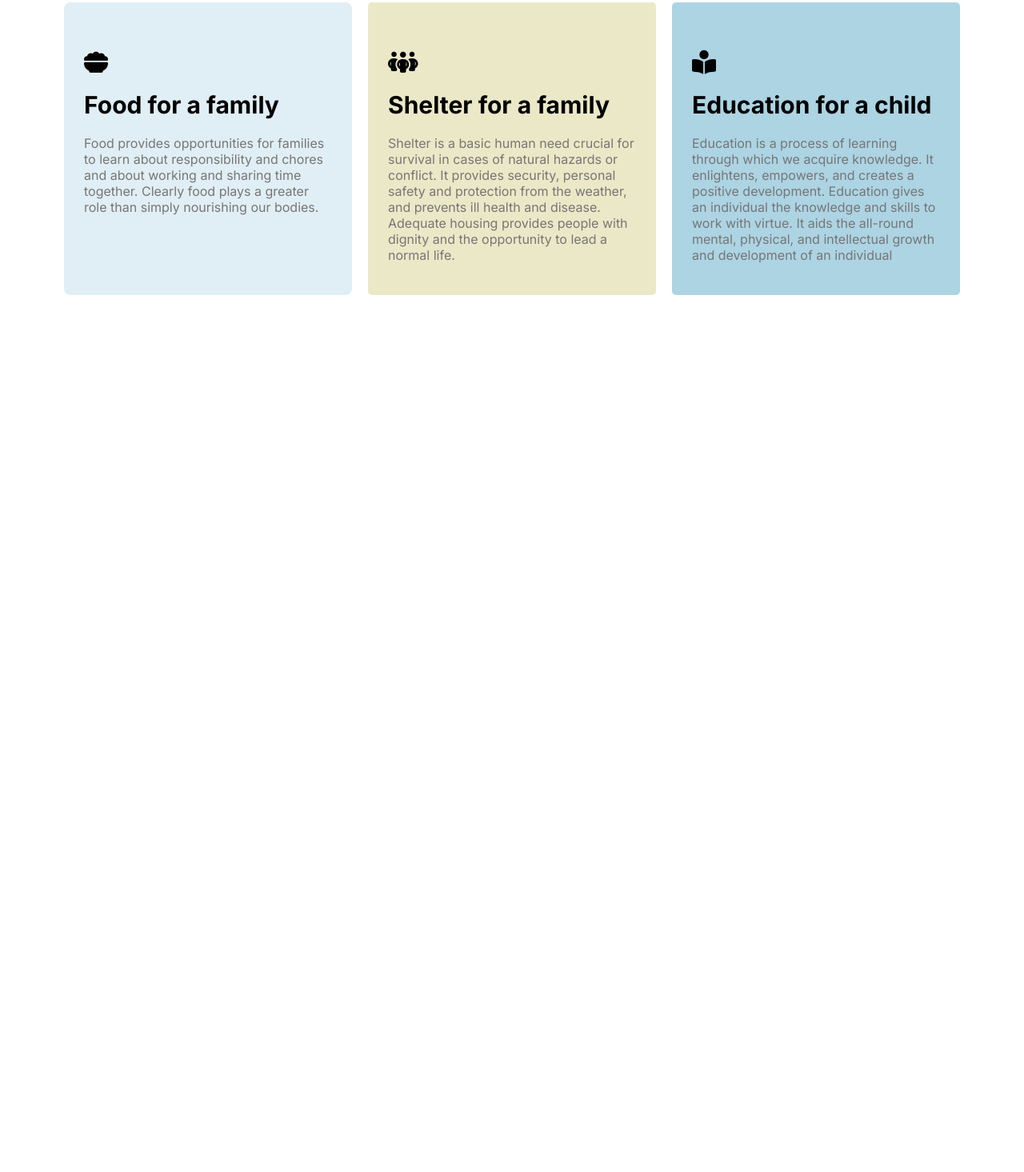
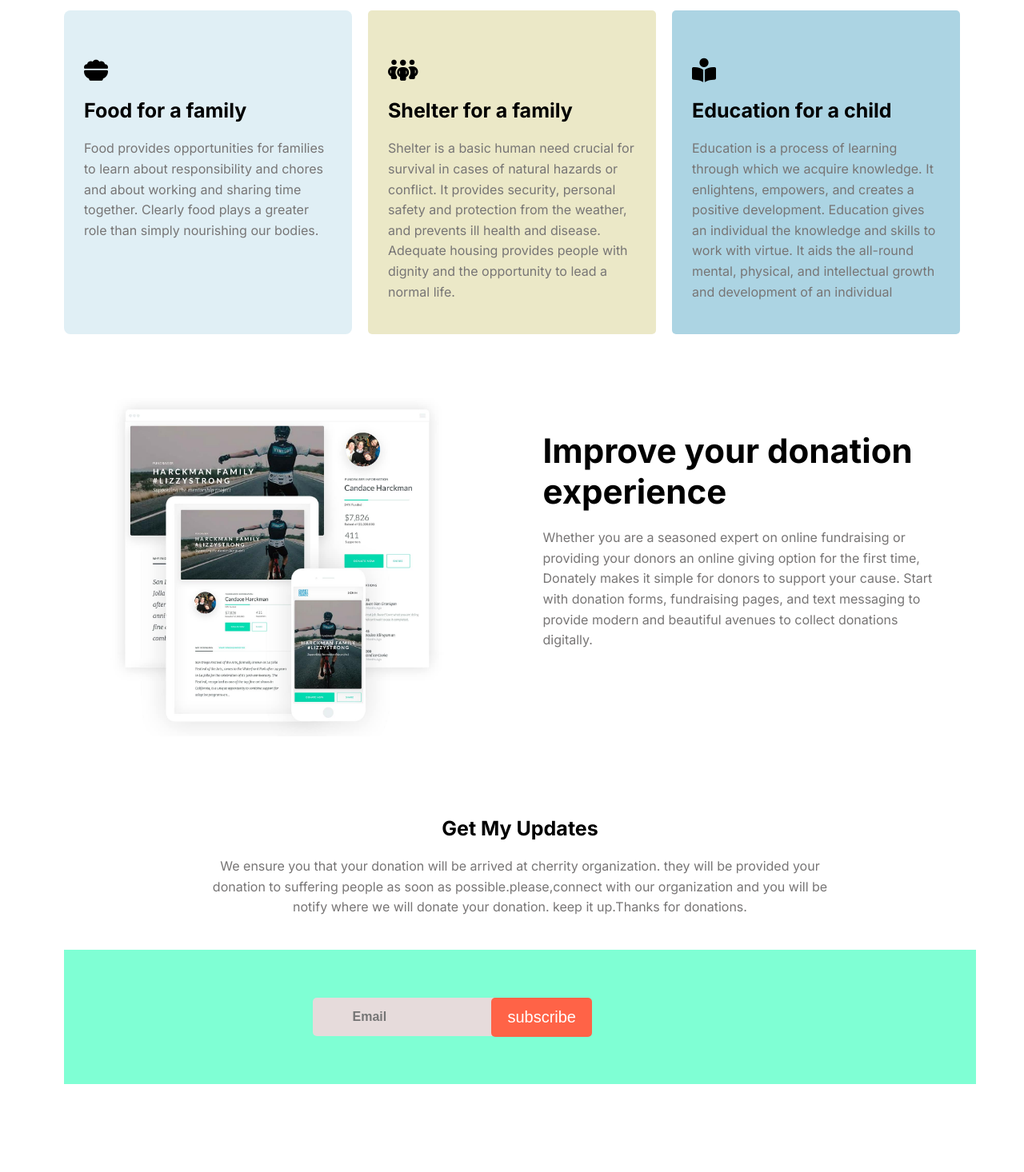
Before and after one commit to Rabbinur/donate-today, a plain HTML site: page index.html in a window 1280 px wide. Shown: the part 1317-2783 px from the top of the page at 80% size. Before the commit the page ends 1686 px from the top, so only its background shows below. Drawn offline with Linux system fonts and the light colour scheme.

Commit message:
feature and donation experience and updates section

```diff
--- a/css/style.css
+++ b/css/style.css
@@ -83,8 +83,9 @@ a {
 }
 
 .donation-today h3,
-.feature h3 {
-    font-size: 30px;
+.feature h3,
+.update h3 {
+    font-size: 25px;
     color: black;
     font-weight: 600px;
     margin: 20px 0;
@@ -92,9 +93,12 @@ a {
 }
 
 .donation-today p,
-.feature p {
+.feature p,
+.donation-experience p,
+.update p {
     margin-bottom: 10px;
     color: rgb(119, 117, 117);
+    line-height: 1.6;
 }
 
 .dontaion-today p {
@@ -218,3 +222,110 @@ input[type=text] {
 }
 
 /* feature css end */
+
+/* donation-experience css start */
+.donation-experience {
+    width: 100%;
+    padding-top: 80px;
+}
+
+.donation-experience-content {
+    display: flex;
+
+}
+
+.donation-experience .left {
+    flex-basis: 50%;
+    margin: 0 20px;
+}
+
+.donation-experience .left img {
+    width: 100%;
+    height: auto;
+}
+
+.donation-experience .right {
+    padding-top: 50px;
+}
+
+.donation-experience .right {
+    flex-basis: 50%;
+    margin: 0 20px;
+    padding: 20px;
+}
+
+.donation-experience h3 {
+    font-size: 42px;
+    color: black;
+    font-weight: 600px;
+    margin: 20px 0;
+
+}
+
+/* donation-experience css end */
+/* update css start */
+.update {
+    width: 100%;
+    padding: 80px;
+    text-align: center;
+}
+
+.update-text {
+    padding-bottom: 30px;
+}
+
+.form1 {
+    margin-top: 40px;
+    background-color: aquamarine;
+    padding: 60px;
+}
+
+
+.email {
+
+    padding: 15px 50px;
+    background-color: rgb(230, 219, 219);
+    font-size: 16px;
+    font-weight: 600;
+    border: none;
+    border-radius: 5px;
+    position: relative;
+    left: -100px;
+
+}
+
+.btn1 {
+    right: 540px;
+    padding: 13px 20px;
+    background-color: tomato;
+    border-radius: 5px;
+    color: white;
+    font-size: 20px;
+    font-weight: 500;
+    transition: 0.3s;
+    border: none;
+    position: absolute;
+}
+
+.input:focus {
+    outline: none !important;
+}
+
+input {
+    border-top-style: hidden;
+    border-right-style: hidden;
+    border-left-style: hidden;
+    border-bottom-style: groove;
+    background-color: #eee;
+}
+
+.no-outline:focus {
+    outline: none;
+}
+
+.btn1:hover {
+    transition: 0.3s;
+    background-color: rgb(122, 19, 19);
+}
+
+/* update css end */
--- a/index.html
+++ b/index.html
@@ -60,7 +60,11 @@
           </div>
           <div class="form">
             <form action="">
-              <input type="text" id="amount" placeholder="other amount(Taka)" />
+              <input
+                type="text"
+                class="no-outline"
+                placeholder="other amount(Taka)"
+              />
             </form>
             <a href="#" class="btn">Donate Now</a>
           </div>
@@ -116,5 +120,59 @@
       </div>
     </section>
     <!-- Feature section code end -->
+    <!-- donation experience section code start -->
+    <section class="donation-experience">
+      <div class="container">
+        <div class="donation-experience-content">
+          <div class="left">
+            <img src="images/img-2x-22.jpg" alt="experience" />
+          </div>
+          <div class="right">
+            <h3>
+              Improve your donation <br />
+              experience
+            </h3>
+            <p>
+              Whether you are a seasoned expert on online fundraising or
+              providing your donors an online giving option for the first time,
+              Donately makes it simple for donors to support your cause. Start
+              with donation forms, fundraising pages, and text messaging to
+              provide modern and beautiful avenues to collect donations
+              digitally.
+            </p>
+          </div>
+        </div>
+      </div>
+    </section>
+    <!-- donation experience section code end -->
+    <!-- update section code start -->
+    <section class="update">
+      <div class="container">
+        <div class="update-text">
+          <h3>Get My Updates</h3>
+          <p>
+            We ensure you that your donation will be arrived at cherrity
+            organization. they will be provided your <br />
+            donation to suffering people as soon as possible.please,connect with
+            our organization and you will be <br />
+            notify where we will donate your donation. keep it up.Thanks for
+            donations.
+          </p>
+          <form class="form1">
+            <input
+              type="email"
+              class="email no-outline"
+              placeholder="Email"
+              name="email"
+            />
+            <button class="btn1">subscribe</button>
+          </form>
+        </div>
+      </div>
+    </section>
+    <!-- update section code end -->
+    <!-- footer section code start -->
+
+    <!-- footer section code start -->
   </body>
 </html>
```
Also changed, not shown: images/img-2x-22.jpg (added).
